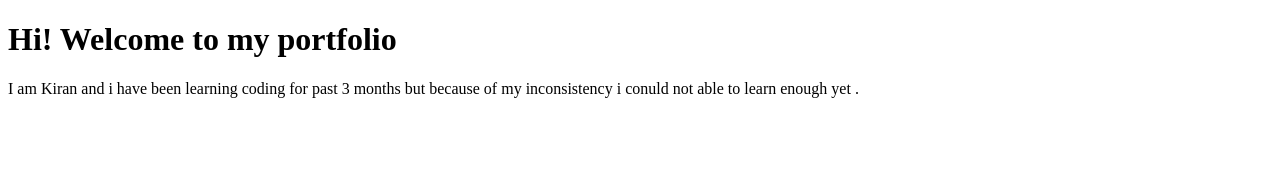
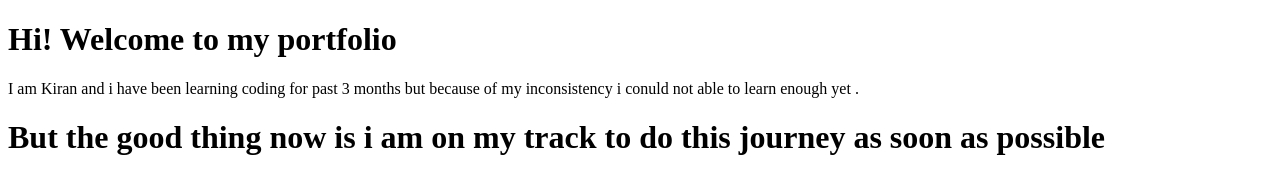
Before and after one commit to kirandebnath70/kirandebnath, a plain HTML site: page index.html in a window 1280 px wide. Drawn offline with Linux system fonts and the light colour scheme.

Commit message:
update my profile

```diff
--- a/index.html
+++ b/index.html
@@ -12,6 +12,9 @@
     <div>
         I am Kiran and i have been learning coding for past 3 months but because of my inconsistency i conuld not able to learn enough yet .
 
+    <Div><h1>But the good thing now is i am on my track to do this journey as soon as possible</h1></Div>
+
+
     </div>
 </body>
 
```
